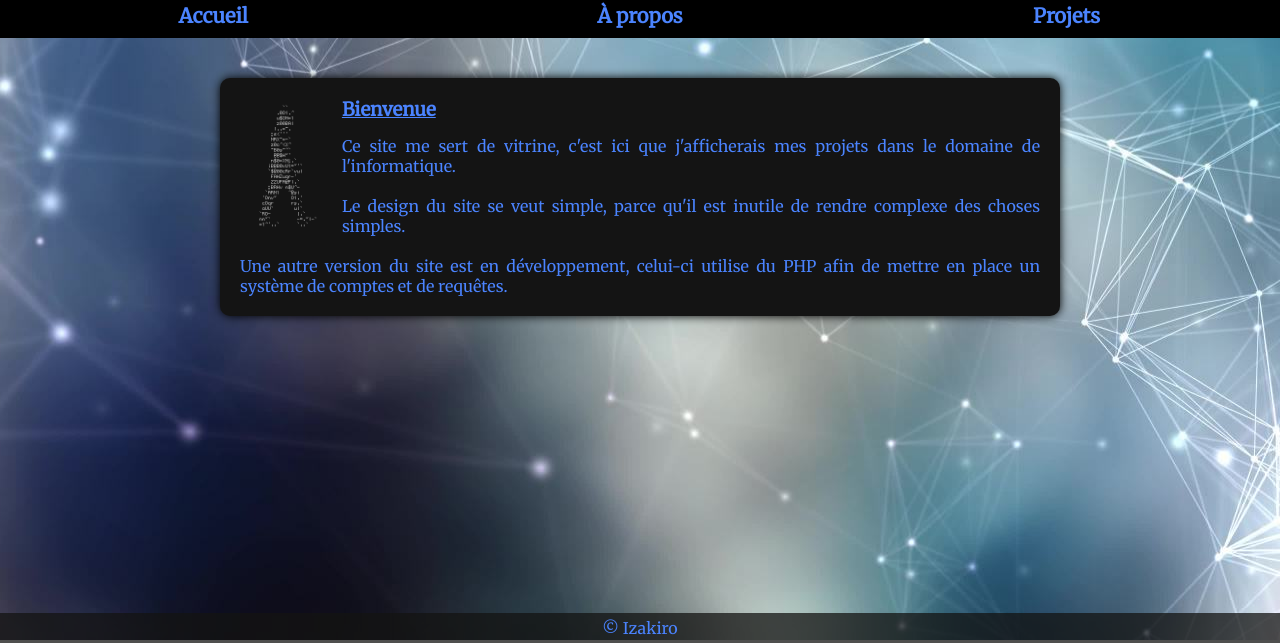
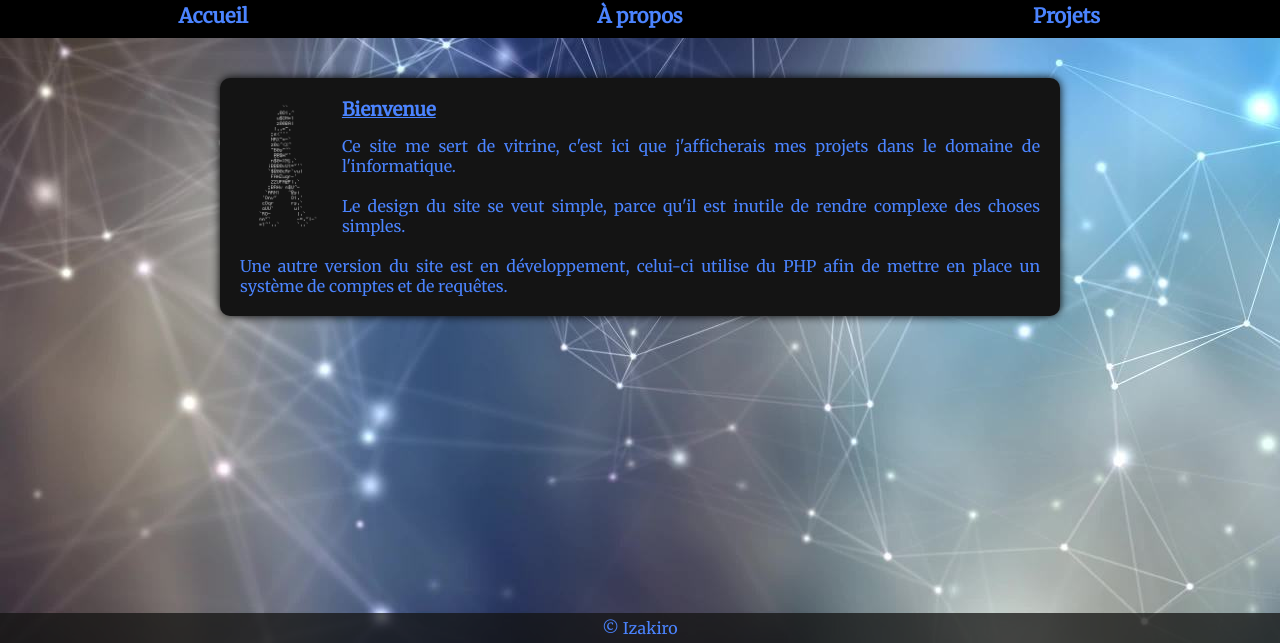
Before and after one commit to Izakiro/IzakiroWebsite, a plain HTML site: page index.html in a window 1280 px wide. Shown: the part 157-800 px from the top of the page. Drawn offline with Linux system fonts and the light colour scheme.

Commit message:
Update style.css

```diff
--- a/style.css
+++ b/style.css
@@ -10,9 +10,6 @@
 /* Image de background */
 body{
     background-image: url("pics/background.jpg");
-    background-repeat: no-repeat;
-    background-position: center;
-    background-attachment: scroll;
 }
 /* En-tête */
 #header{
```
